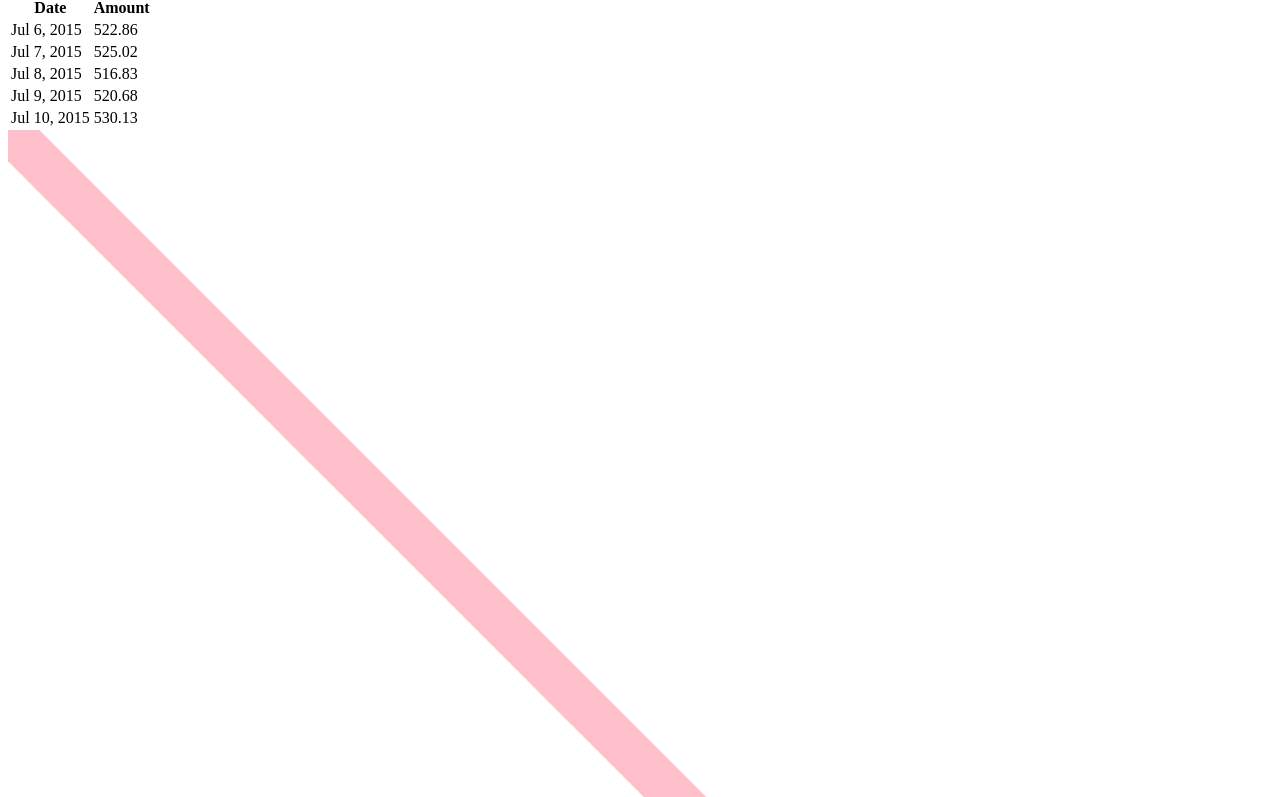
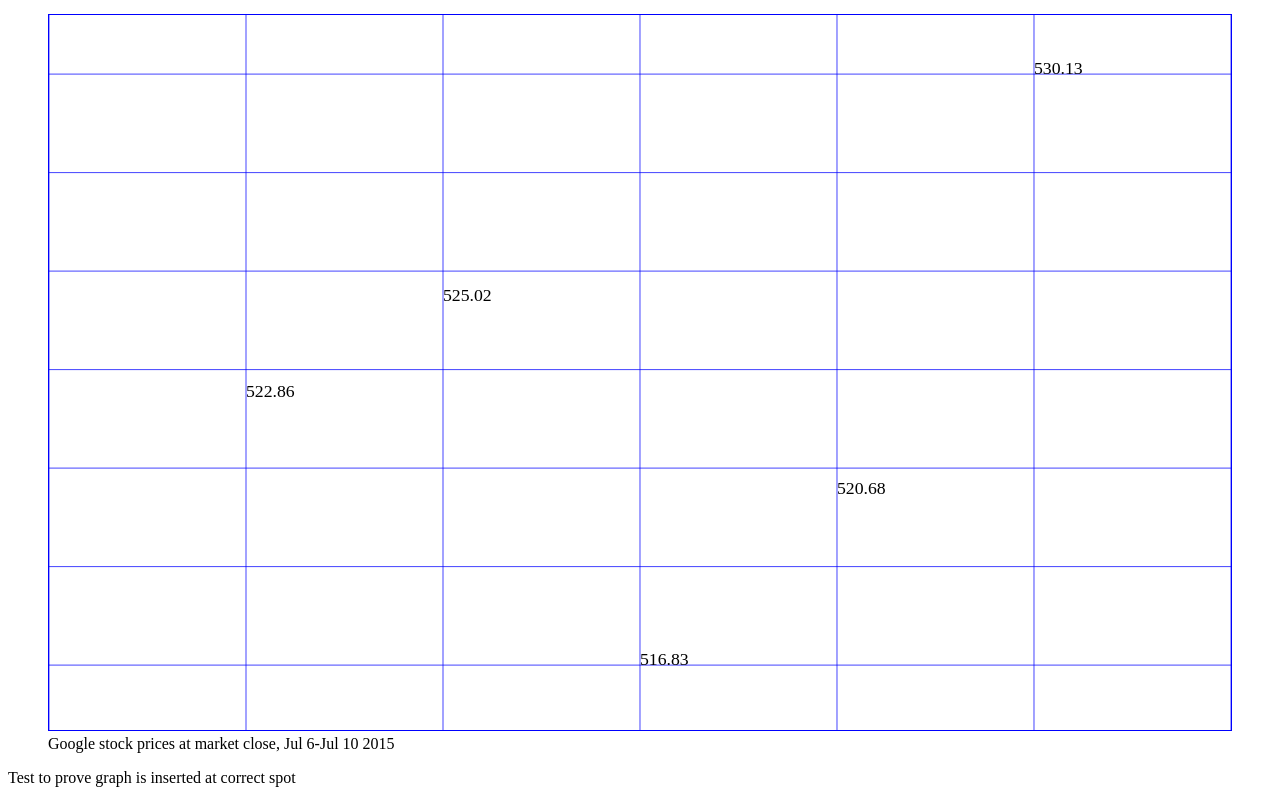
Before and after one commit to swimclan/grafici, a plain HTML site: page index.html in a window 1280 px wide. Shown: the part 66-863 px from the top of the page. Drawn offline with Linux system fonts and the light colour scheme.

Commit message:
Baseline functionality established.

```diff
--- a/index.html
+++ b/index.html
@@ -5,6 +5,9 @@
 	<title>grafici</title>
 </head>
 <body>
+
+	<h1>Grafici</h1>
+
 	<table class="grafici-example">
 		<caption>Google stock prices at market close, Jul 6-Jul 10 2015</caption>
 		<thead>
@@ -37,6 +40,40 @@
 		</tbody>
 	</table>
 
+	<p>Test to prove graph is inserted at correct spot</p>
+
+	<table class="grafici-example">
+		<caption>Simple Chart</caption>
+		<thead>
+			<tr>
+				<th>Date</th>
+				<th>Amount</th>
+			</tr>
+		</thead>
+		<tbody>
+			<tr>
+				<td>Jul 6, 2015</td>
+				<td>1</td>
+			</tr>
+			<tr>
+				<td>Jul 7, 2015</td>
+				<td>2</td>
+			</tr>
+			<tr>
+				<td>Jul 8, 2015</td>
+				<td>3</td>
+			</tr>
+			<tr>
+				<td>Jul 9, 2015</td>
+				<td>4</td>
+			</tr>
+			<tr>
+				<td>Jul 10, 2015</td>
+				<td>5</td>
+			</tr>
+		</tbody>
+	</table>
+
 	<script src="js/grafici.js"></script>
 </body>
 </html>
--- a/js/grafici.js
+++ b/js/grafici.js
@@ -4,7 +4,17 @@ var DOMReady = function(a,b,c){b=document,c='addEventListener';b[c]?b[c]('DOMCon
 
 DOMReady(function () {
 	var graficiConfig = {
-		tableClass: ".grafici-example"
+		tableClass: "grafici-example",
+		outputID: "grafici-output",
+		graphSize: {
+			width: 200,
+			height: 100,
+			padFactor: 1.1
+		},
+		graphBorder: {
+			color: "blue",
+			width: "1px"
+		}
 	};
 
   var grafici = new Grafici(graficiConfig);
@@ -20,7 +30,7 @@ function Grafici(config) {
 	this.targetTables = [];
 
 	this.init = function(config) {
-		this.targetTables = document.querySelectorAll(config.tableClass);
+		this.targetTables = document.querySelectorAll('.' + config.tableClass);
 
 		this.buildGraphs(this.targetTables);
 	};
@@ -34,6 +44,8 @@ function Grafici(config) {
 			var candidate = {};
 
 			candidate.id = i;
+
+			candidate.title = targetTables[i].getElementsByTagName('caption')[0].textContent;
 
 			var rows = targetTables[i].getElementsByTagName('tr');
 
@@ -62,28 +74,74 @@ function Grafici(config) {
 			candidate.numRows = candidate.xAxis.length;
 			candidate.numColumns = candidate.yAxis.length;
 
+			candidate.max = this.getMaxOfArray(candidate.yAxis);
+			candidate.min = this.getMinOfArray(candidate.yAxis);
+
 			this.graphs.push(candidate)
 		}
 
+		console.log("Graphs:");
 		console.dir(this.graphs)
 
-		this.drawGraphs();
+		this.drawGraphs(this.graphs);
 	};
 
 	this.drawGraphs = function(graphs) {
-		var svg = '<svg viewBox = "0 0 200 200" version = "1.1">';
 
-		svg += this.drawLine(0, 0, 200, 200, 'pink', 7);
+		//Get the top and bottom of the chart with padding space added in
+		var chartTop = Math.round(this.config.graphSize.height-(this.config.graphSize.height*this.config.graphSize.padFactor));
+		var chartBottom = Math.round(this.config.graphSize.height * (this.config.graphSize.padFactor*this.config.graphSize.padFactor));
 
-		svg += '</svg>';
+		for (var graphIndex in graphs) {
+			var currentGraph = graphs[graphIndex];
 
-		document.documentElement.innerHTML = document.documentElement.innerHTML += svg;
+			//Hide taret tables, leaving them visible for a screenreader
+			this.targetTables[graphIndex].style.cssText = "opacity:0;position:absolute !important;clip: rect(1px 1px 1px 1px);clip: rect(1px, 1px, 1px, 1px);";
+
+			var svg = '<figure class="grafici-graph" id="' + this.config.outputID + '-' + currentGraph.id + '"><svg viewBox = "0 ' + chartTop + ' ' + this.config.graphSize.width + ' ' + chartBottom + '" version = "1.1">';
+
+			//draw baseline grid's rows and columns
+			for (var i = -1; i < currentGraph.numRows + 1; i++) {
+				var rowHeight = ((i+1) / (currentGraph.numRows + 1)) * this.config.graphSize.height;
+				var columnLeft = ((i+1) / (currentGraph.numColumns + 1)) * this.config.graphSize.width;
+
+				//rows
+				svg += this.drawLine(0, rowHeight, this.config.graphSize.width, rowHeight, 'blue', 0.125);
+
+				//columns
+				svg += this.drawLine(columnLeft, chartTop, columnLeft, chartBottom, 'blue', 0.125);
+			}
+
+			//draw data labels
+			for (var j = 0; j < currentGraph.numRows; j++) {
+				var columnLeft = ((j+1) / (currentGraph.numColumns + 1)) * this.config.graphSize.width;
+				var dataHeight = parseInt(this.config.graphSize.height) + (((currentGraph.yAxis[j] - currentGraph.min) / (currentGraph.max - currentGraph.min)) * -this.config.graphSize.height);
+
+				//datalabels
+				svg +=  this.drawText(columnLeft, dataHeight, 'black', 3, currentGraph.yAxis[j]);
+			}
+
+			svg += '</svg><figcaption>' + currentGraph.title + '</figcaption></figure>';
+
+			this.targetTables[graphIndex].insertAdjacentHTML('afterend', svg);
+
+			document.getElementById(this.config.outputID + '-' + currentGraph.id).children[0].style.cssText = "border:" + this.config.graphBorder.width + " solid " + this.config.graphBorder.color + ";";
+		};
+
 	};
 
 	this.drawLine = function(x1, y1, x2, y2, strokeColor, strokeWidth) {
-		var line = '<line x1="' + x1 + '" y1="' + y1 + '" x2="' + x2 + '" y2="' + y2 +'" stroke="' + strokeColor + '" stroke-width = "' + strokeWidth + '"/>';
+		var line = '<line x1="' + x1 + '" y1="' + y1 + '" x2="' + x2 + '" y2="' + y2 + '" stroke="' + strokeColor + '" stroke-width = "' + strokeWidth + '"/>';
 
 		return line;
+	};
+
+	this.drawText = function(x, y, textColor, fontSize, textString) {
+		var text = '<text x="' + x + '" y="' + y + '" fill="' + textColor + '" font-size="' + fontSize + '">';
+
+		text += textString.toString() + '</text>';
+
+		return text;
 	};
 
 	//Utility functions
```
